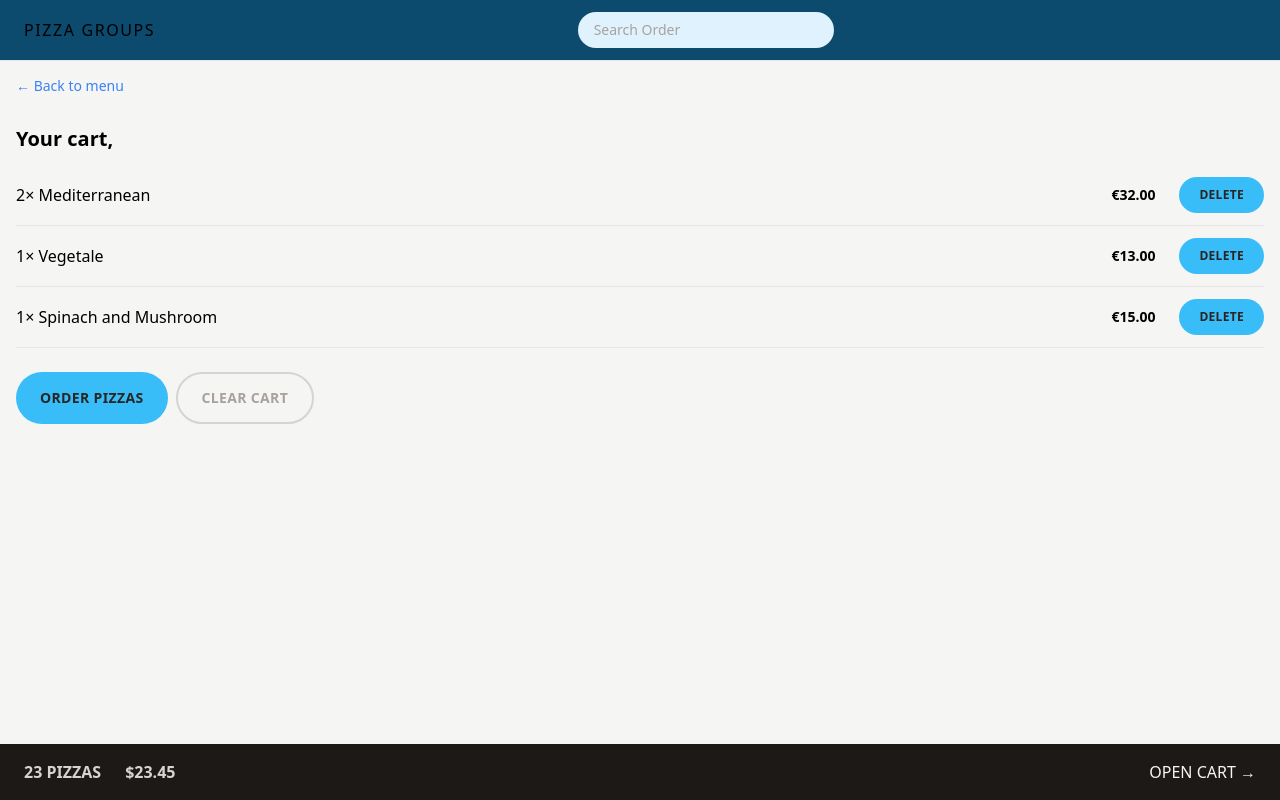
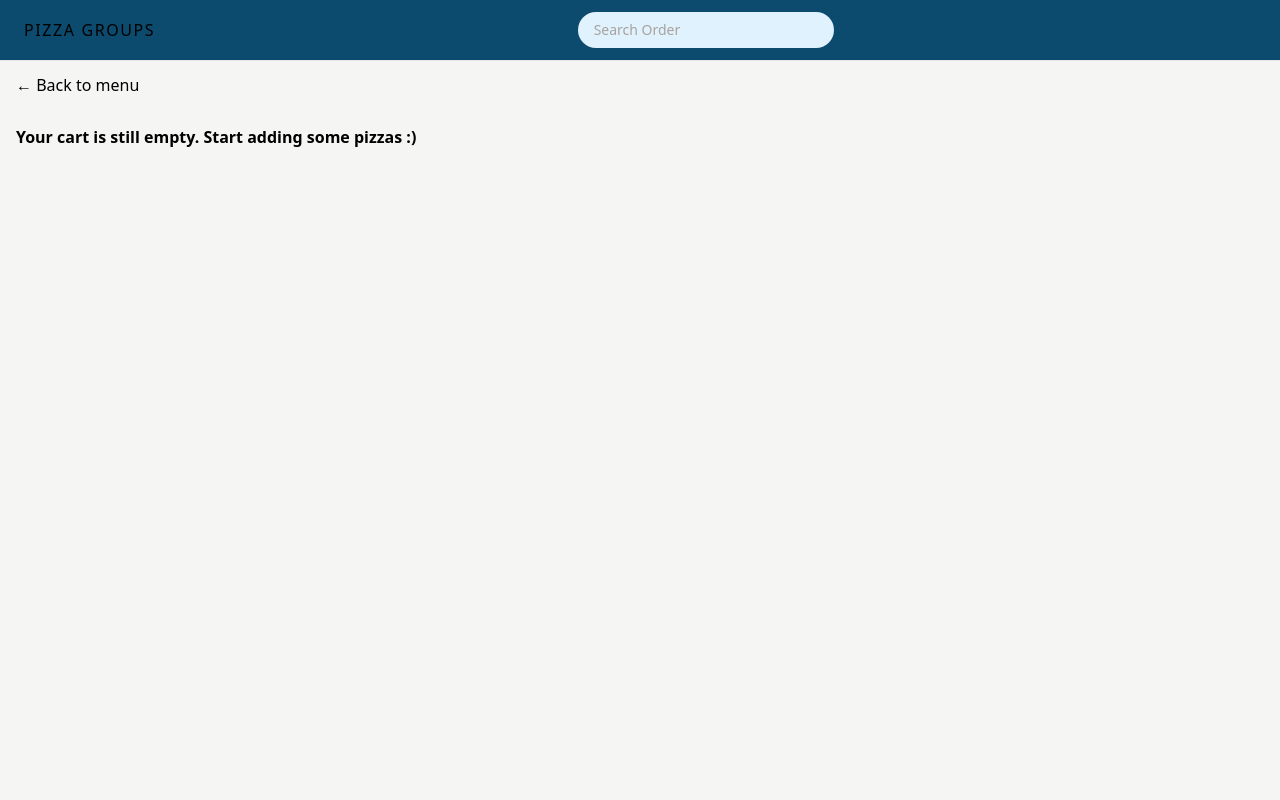
Before and after one commit to codedhola/Pizarro, a React (Vite) app: page /cart in a window 1280 px wide. Built offline with nearby package versions, Linux system fonts and the light colour scheme.

Commit message:
Added updates

```diff
--- a/src/features/cart/Cart.tsx
+++ b/src/features/cart/Cart.tsx
@@ -2,7 +2,9 @@
 import LinkButton from "../../ui/LinkButton";
 import Button from "../../ui/Button";
 import CartItem from "./CartItem";
-import { useSelector } from "react-redux";
+import { useDispatch, useSelector } from "react-redux";
+import { clearCart, getCart } from "./cartSlice";
+import EmptyCart from "./EmptyCart";
 
 const fakeCart = [
   {
@@ -29,10 +31,11 @@
 ];
 
 function Cart() {
-  const cart: ICart[] = fakeCart;
   const username = useSelector((state: any) => state.user.username)
+  const cart = useSelector(getCart);
+  const dispatch = useDispatch();
 
-  // console.log("CART ", cart);
+  if (!cart.length) return <EmptyCart />;
 
   return (
     <div className="px-4 py-3">
@@ -41,14 +44,14 @@
       <h2 className="mt-7 text-xl font-semibold">Your cart, {username}</h2>
 
       <ul className="mt-3 divide-y divide-stone-200 border-b">
-        {cart.map((item, i) => (
+        {cart.map((item: any, i: string) => (
           <CartItem item={item} key={i} />
         ))}
       </ul>
 
       <div className="mt-6 space-x-2">
         <Button type="primary" disabled={false} to="/order/new">Order pizzas</Button>
-        <Button disabled={false} type="secondary">Clear cart</Button>
+        <Button onClick={() => dispatch(clearCart())} disabled={false} type="secondary">Clear cart</Button>
       </div>
     </div>
   );
--- a/src/features/cart/CartItem.tsx
+++ b/src/features/cart/CartItem.tsx
@@ -1,12 +1,17 @@
-import Button from "../../ui/Button";
+import { useSelector } from "react-redux";
 import { formatCurrency } from "../../utils/helpers";
+import { getCurrentQuantityById } from "./cartSlice";
+import UpdateItemQuantity from "./UpdateItemQuantity";
+import DeleteItem from "./DeleteItem";
 
 type Props = {
   item: any;
 };
 
 function CartItem({ item }: Props) {
-  const { name, quantity, totalPrice } = item;
+  const { pizzaId, name, quantity, totalPrice } = item;
+
+  const currentQuantity = useSelector(getCurrentQuantityById(pizzaId));
 
   return (
     <li className="py-3 sm:flex sm:items-center sm:justify-between">
@@ -15,7 +20,12 @@
       </p>
       <div className="flex items-center justify-between sm:gap-6">
         <p className="text-sm font-bold">{formatCurrency(totalPrice)}</p>
-        <Button type="small" disabled={false}>Delete</Button>
+
+        <UpdateItemQuantity
+          pizzaId={pizzaId}
+          currentQuantity={currentQuantity}
+        />
+        <DeleteItem pizzaId={pizzaId} />
       </div>
     </li>
   );
--- a/src/features/cart/CartOverview.tsx
+++ b/src/features/cart/CartOverview.tsx
@@ -1,11 +1,18 @@
+import { useSelector } from "react-redux";
 import { Link } from "react-router-dom";
+import { getTotalCartPrice, getTotalCartQuantity } from "./cartSlice";
+import { formatCurrency } from "../../utils/helpers";
 
 function CartOverview() {
+  const totalCartQuantity = useSelector(getTotalCartQuantity);
+  const totalCartPrice = useSelector(getTotalCartPrice);
+
+  if (!totalCartQuantity) return null;
   return (
     <div className="bg-stone-900 text-stone-100 flex items-center justify-between px-4 py-4 text-sm uppercase sm:px-6 md:text-base">
       <p className="space-x-4 font-semibold text-stone-300 sm:space-x-6">
-        <span>23 pizzas</span>
-        <span>$23.45</span>
+        <span>{totalCartQuantity} pizzas</span>
+        <span>{formatCurrency(totalCartPrice)}</span>
       </p>
       <Link to="/cart">Open cart &rarr; </Link>
     </div>
--- /dev/null
+++ b/src/features/cart/DeleteItem.tsx
@@ -0,0 +1,19 @@
+import { useDispatch } from 'react-redux';
+import Button from '../../ui/Button';
+import { deleteItem } from './cartSlice';
+
+type Props = {
+  pizzaId: any
+}
+
+function DeleteItem({ pizzaId }: Props) {
+  const dispatch = useDispatch();
+
+  return (
+    <Button disabled={false} type="small" onClick={() => dispatch(deleteItem(pizzaId))}>
+      Delete
+    </Button>
+  );
+}
+
+export default DeleteItem;
--- a/src/features/cart/EmptyCart.tsx
+++ b/src/features/cart/EmptyCart.tsx
@@ -2,10 +2,10 @@
 
 function EmptyCart() {
   return (
-    <div>
+    <div className="px-4 py-3">
       <Link to="/menu">&larr; Back to menu</Link>
 
-      <p>Your cart is still empty. Start adding some pizzas :)</p>
+      <p className="mt-7 font-semibold">Your cart is still empty. Start adding some pizzas :)</p>
     </div>
   );
 }
--- /dev/null
+++ b/src/features/cart/UpdateItemQuantity.tsx
@@ -0,0 +1,34 @@
+import { useDispatch } from 'react-redux';
+import Button from '../../ui/Button';
+import { decreaseItemQuantity, increaseItemQuantity } from './cartSlice';
+
+type Props = {
+  pizzaId: any;
+  currentQuantity: number | string;
+}
+
+function UpdateItemQuantity({ pizzaId, currentQuantity }: Props) {
+  const dispatch = useDispatch();
+
+  return (
+    <div className="flex items-center gap-2 md:gap-3">
+      <Button
+        disabled={false}
+        type="round"
+        onClick={() => dispatch(decreaseItemQuantity(pizzaId))}
+      >
+        -
+      </Button>
+      <span className="text-sm font-medium">{currentQuantity}</span>
+      <Button
+        disabled={false}
+        type="round"
+        onClick={() => dispatch(increaseItemQuantity(pizzaId))}
+      >
+        +
+      </Button>
+    </div>
+  );
+}
+
+export default UpdateItemQuantity;
--- /dev/null
+++ b/src/features/cart/cartSlice.ts
@@ -0,0 +1,57 @@
+import { createSlice } from "@reduxjs/toolkit"
+
+const initialState = {
+  cart: []
+}
+
+const cartSlice = createSlice({
+  name: "cart",
+  initialState,
+  reducers: {
+    addItem(state: any, action: any){
+      state.cart.push(action.payload)
+    },
+    deleteItem(state: any, action: any){
+      state.cart = state.cart.filter((item: any) => item.pizzaId !== action.payload);
+    },
+    increaseItemQuantity(state: any, action: any){
+      const item = state.cart.find((item: any) => item.pizzaId === action.payload);
+
+      item.quantity++;
+      item.totalPrice = item.quantity * item.unitPrice;
+    },
+    decreaseItemQuantity(state: any, action: any){
+      const item = state.cart.find((item: any) => item.pizzaId === action.payload);
+
+      item.quantity--;
+      item.totalPrice = item.quantity * item.unitPrice;
+
+      if (item.quantity === 0) cartSlice.caseReducers.deleteItem(state, action);
+    },
+    clearCart(state: any){
+      state.cart = []
+    }
+  }
+})
+
+
+export const {
+  addItem,
+  deleteItem,
+  increaseItemQuantity,
+  decreaseItemQuantity,
+  clearCart,
+} = cartSlice.actions;
+
+export default cartSlice.reducer;
+
+export const getCart = (state: any) => state.cart.cart;
+
+export const getTotalCartQuantity = (state: any) =>
+  state.cart.cart.reduce((sum: any, item: any) => sum + item.quantity, 0);
+
+export const getTotalCartPrice = (state: any) =>
+  state.cart.cart.reduce((sum: any, item: any) => sum + item.totalPrice, 0);
+
+export const getCurrentQuantityById = (id: any) => (state: any) =>
+  state.cart.cart.find((item: any) => item.pizzaId === id)?.quantity ?? 0;
--- a/src/features/order/CreateOrder.tsx
+++ b/src/features/order/CreateOrder.tsx
@@ -1,8 +1,13 @@
 import { Form, redirect, useActionData, useNavigation } from "react-router-dom";
-import { ICart } from "../../interface/cart.inteface";
+
 import { createOrder } from "../../services/apiRestaurant";
 import Button from "../../ui/Button";
-import { useSelector } from "react-redux";
+import { useDispatch, useSelector } from "react-redux";
+import { clearCart, getCart, getTotalCartPrice } from "../cart/cartSlice";
+import { useState } from "react";
+import EmptyCart from "../cart/EmptyCart";
+import store from "../../store";
+import { formatCurrency } from "../../utils/helpers";
 
 // https://uibakery.io/regex-library/phone-number
 const isValidPhone = (str: string) =>
@@ -10,31 +15,9 @@
     str
   );
 
-const fakeCart = [
-  {
-    pizzaId: 12,
-    name: "Mediterranean",
-    quantity: 2,
-    unitPrice: 16,
-    totalPrice: 32,
-  },
-  {
-    pizzaId: 6,
-    name: "Vegetale",
-    quantity: 1,
-    unitPrice: 13,
-    totalPrice: 13,
-  },
-  {
-    pizzaId: 11,
-    name: "Spinach and Mushroom",
-    quantity: 1,
-    unitPrice: 15,
-    totalPrice: 15,
-  },
-];
 
 function CreateOrder() {
+  const [withPriority, setWithPriority] = useState(false);
   const navigation = useNavigation();
   const username = useSelector((state: any) => state.user.username)
 
@@ -42,7 +25,14 @@
 
   const formErrors: any = useActionData();
 
-  const cart: ICart[] = fakeCart;
+  const dispatch = useDispatch();
+
+  const cart = useSelector(getCart);
+  const totalCartPrice = useSelector(getTotalCartPrice);
+  const priorityPrice = withPriority ? totalCartPrice * 0.2 : 0;
+  const totalPrice = totalCartPrice + priorityPrice;
+
+  if (!cart.length) return <EmptyCart />;
 
   return (
     <div className="px-4 py-6">
@@ -75,8 +65,8 @@
             name="priority"
             id="priority"
             className="h-6 w-6 accent-sky-400 focus:outline-none focus:ring focus:ring-sky-400 focus:ring-offset-2"
-            // value={withPriority}
-            // onChange={(e) => setWithPriority(e.target.checked)}
+            value={`${withPriority}`}
+            onChange={(e) => setWithPriority(e.target.checked)}
           />
           <label htmlFor="priority">Want to yo give your order priority?</label>
         </div>
@@ -87,7 +77,7 @@
             {isSubmitting ? "Placing Order" : "Order now"}
           </button> */}
           <Button disabled={isSubmitting} type="primary">
-            {isSubmitting ? 'Placing order....' : 'Order now'}
+            {isSubmitting ? 'Placing order....' : `Order now from ${formatCurrency(totalPrice)}`}
           </Button>
         </div>
       </Form>
@@ -102,7 +92,7 @@
   const order = {
     ...data,
     cart: JSON.parse(data?.cart),
-    // priority: data.priority === "on",
+    priority: data.priority === "true",
   };
 
   const errors: any = {};
@@ -113,6 +103,8 @@
   if (Object.keys(errors).length > 0) return errors;
   const newOrder = await createOrder(order);
 
+  store.dispatch(clearCart());
+
   return redirect(`/order/${newOrder.id}`);
 }
 
--- a/src/store.ts
+++ b/src/store.ts
@@ -1,11 +1,11 @@
 import { configureStore } from "@reduxjs/toolkit";
 import userSlice from "./features/user/userSlice";
-
-
+import cartSlice from "./features/cart/cartSlice";
 
 const store = configureStore({
   reducer: {
-    user: userSlice
+    user: userSlice,
+    cart: cartSlice
   }
 })
 
```
Also changed, not shown: src/features/menu/MenuItem.tsx (+30 -1 lines), src/ui/Button.tsx (+10 -1 lines).
